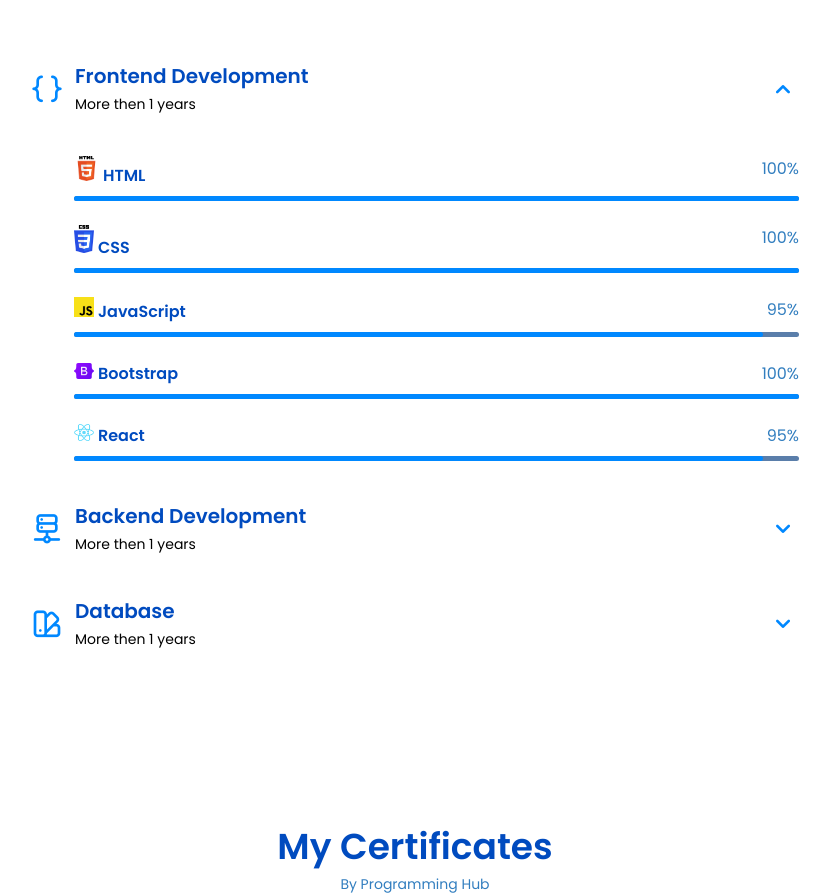
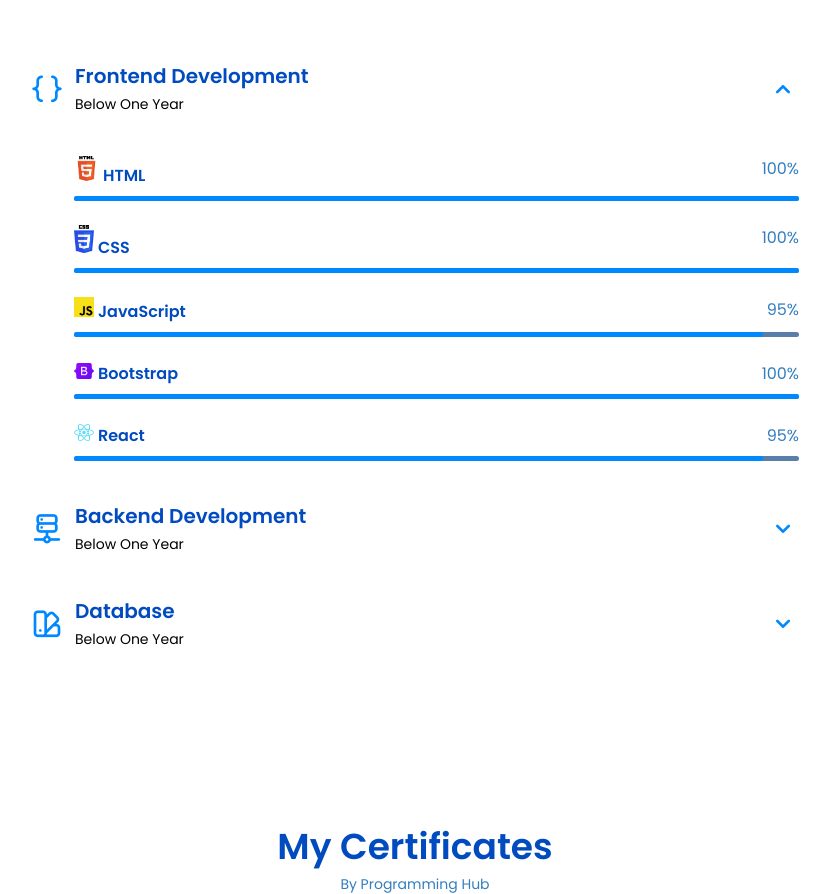
Before and after one commit to sriharishetty/Portfolio, a plain HTML site: page index.html in a window 1280 px wide. Shown: the part 1873-2767 px from the top of the page, without its empty margins (225-1055 px from the left). Drawn offline with nearby package versions, Linux system fonts and the light colour scheme.

Commit message:
Minor Update

```diff
--- a/index.html
+++ b/index.html
@@ -216,7 +216,7 @@
 
               <div>
                 <h1 class="skills__title">Frontend Development</h1>
-                <span class="skills__subtitle">More then 1 years</span>
+                <span class="skills__subtitle">Below One Year</span>
               </div>
 
               <i class="uil uil-angle-down skills__arrow"></i>
@@ -283,7 +283,7 @@
 
               <div>
                 <h1 class="skills__title">Backend Development</h1>
-                <span class="skills__subtitle">More then 1 years</span>
+                <span class="skills__subtitle">Below One Year</span>
               </div>
 
               <i class="uil uil-angle-down skills__arrow"></i>
@@ -316,7 +316,7 @@
 
               <div>
                 <h1 class="skills__title">Database</h1>
-                <span class="skills__subtitle">More then 1 years</span>
+                <span class="skills__subtitle">Below One Year</span>
               </div>
 
               <i class="uil uil-angle-down skills__arrow"></i>
```
